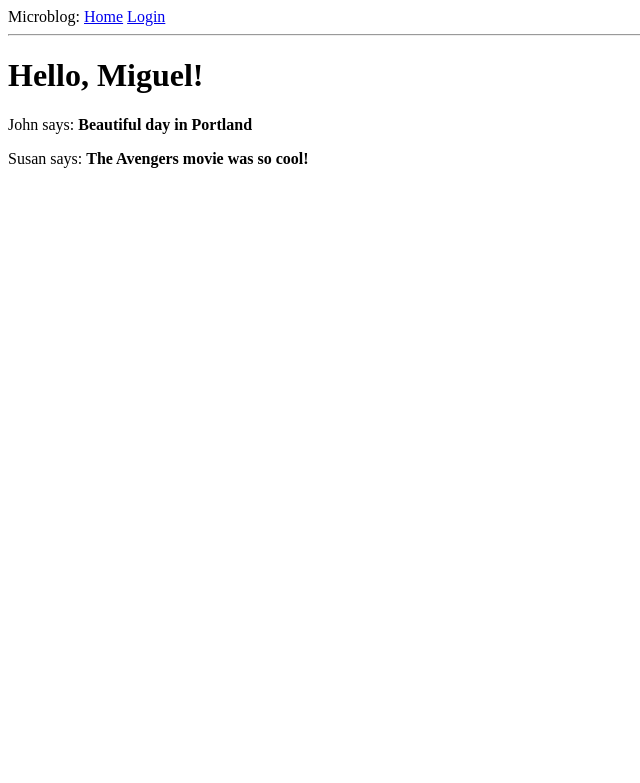
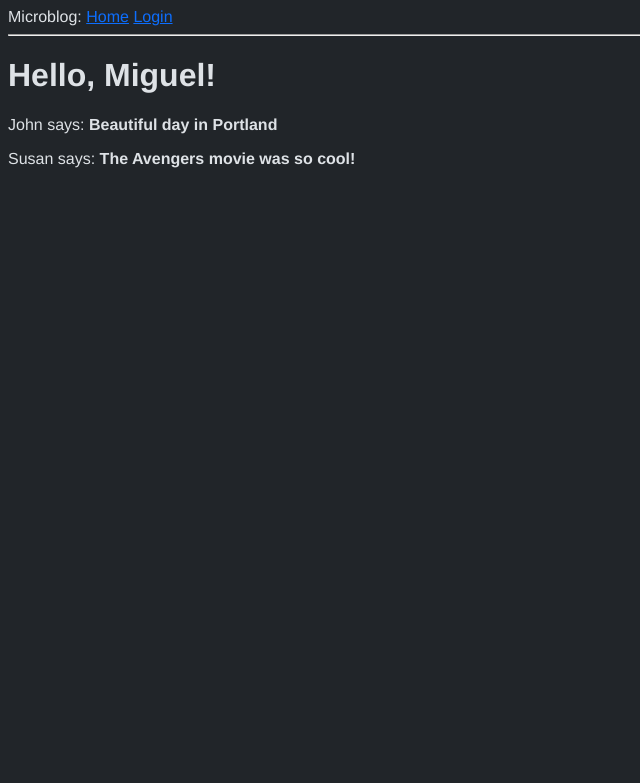
Before and after one commit to walston/flask-mega-tutorial, a Flask app: page / in a window 1280 px wide. Shown: the top 783 px of the page, without its empty margins (0-640 px from the left). Run offline with Flask 3, Linux system fonts and the light colour scheme.

Commit message:
Adds some dark mode styling
Just to appease my eyes at night

```diff
--- a/app/templates/base.html
+++ b/app/templates/base.html
@@ -6,6 +6,26 @@
     {% else %}
     <title>Home Page - Microblog</title>
     {% endif %}
+    <style>
+        body {
+            font-family: 'Proxima Nova', Helvetica, sans-serif;
+            background-color: #212529;
+            color: #dee2e6;
+        }
+
+        a {
+            color: #0d6efd;
+        }
+
+        a:hover,
+        a:focus {
+            color: #0a58ca;
+        }
+
+        a:visited {
+            color: #a058fd;
+        }
+    </style>
 </head>
 
 <body>
```
